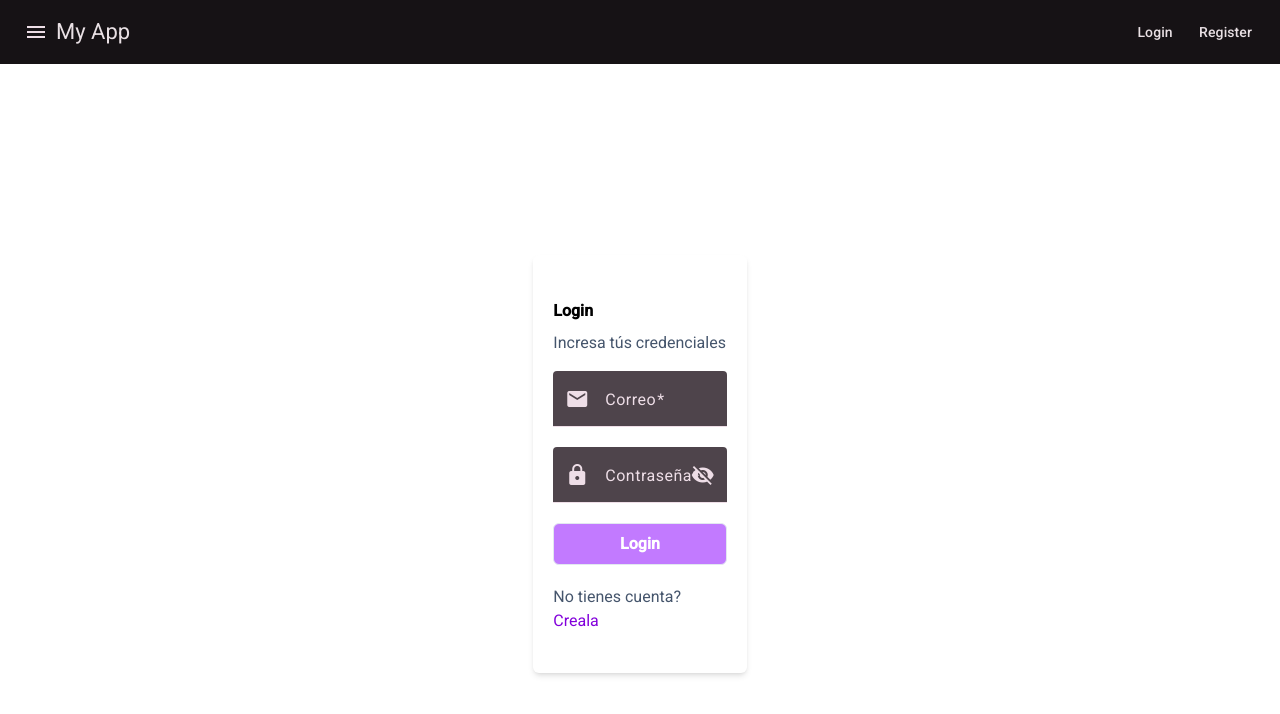
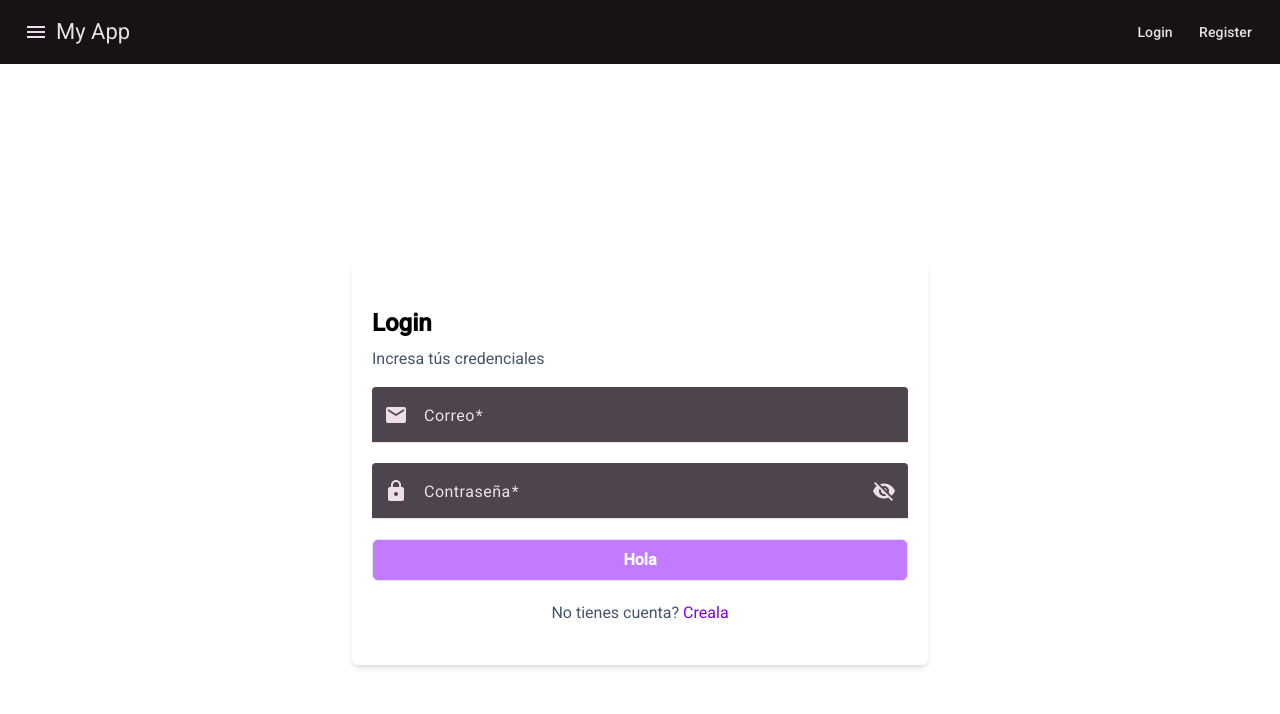
Before and after one commit to isaacrdmc/Frontend-Angular-Tutorial, an Angular app: page /login in a window 1280 px wide. Shown: the top 714 px of the page. Built offline with nearby package versions, Linux system fonts and the light colour scheme; no server answers.

Commit message:
Ya almacena el token y esta bien conectado con la API, ahora falta el panel de los usuarios

```diff
--- a/package.json
+++ b/package.json
@@ -25,6 +25,7 @@
     "@angular/ssr": "^19.1.7",
     "@tailwindcss/postcss": "^4.1.11",
     "express": "^4.18.2",
+    "jwt-decode": "^4.0.0",
     "postcss": "^8.5.6",
     "rxjs": "~7.8.0",
     "tslib": "^2.3.0",
--- a/src/app/app.config.ts
+++ b/src/app/app.config.ts
@@ -4,6 +4,17 @@ import { provideRouter } from '@angular/router';
 import { routes } from './app.routes';
 import { provideClientHydration, withEventReplay } from '@angular/platform-browser';
 
+import { provideAnimationsAsync } from '@angular/platform-browser/animations/async';
+import { provideHttpClient } from '@angular/common/http';
+
+
+
 export const appConfig: ApplicationConfig = {
-  providers: [provideZoneChangeDetection({ eventCoalescing: true }), provideRouter(routes), provideClientHydration(withEventReplay())]
+  providers: [
+    provideRouter(routes),    // * Configuramos el sistema de rutas de la Aplicación
+    provideHttpClient(),    // * Habilitamos el uso de HttpClient para poder hacer peticiones HTTP
+    provideAnimationsAsync(),    // * Activamos las animaciones de Angular
+    provideZoneChangeDetection({ eventCoalescing: true }),    // ? Mejoramos el rendimiento agrupando eventos similares
+    provideClientHydration(withEventReplay())    // ? Habilita SSR + CSR con soporte para repetir eventos del usuario
+  ]
 };
--- a/src/app/pages/login/login.component.html
+++ b/src/app/pages/login/login.component.html
@@ -1,14 +1,14 @@
-<div class="h-screen flex items-center justify-center">
-  <form [formGroup]="form" class="shadow-md rounded-md p-5 bg-white w-1/6">
+<div class="h-screen flex items-center justify-center px-4">
+  <form [formGroup]="form" (ngSubmit)="login()"
+    class="shadow-md rounded-md p-5 bg-white w-full max-w-md sm:max-w-lg md:max-w-xl">
     <div class="py-4">
-      <h1 class="font-bold py-2">
+      <h1 class="font-bold py-2 text-2xl">
         Login
       </h1>
       <h6 class="text-slate-600 text-base">
         Incresa tús credenciales
       </h6>
     </div>
-
 
     <!-- ? Sección del correo -->
     <mat-form-field appearance="fill" class="w-full">
@@ -17,16 +17,10 @@
       <mat-icon matPrefix>email</mat-icon>
     </mat-form-field>
 
-
     <!-- ? Sección de la contraseña -->
     <mat-form-field appearance="fill" class="w-full">
       <mat-label>Contraseña</mat-label>
-      <input
-        matInput
-        type="{{ hide ? 'password' : 'text' }}"
-        formControlName="password"
-        placeholder="Password"
-      />
+      <input matInput type="{{ hide ? 'password' : 'text' }}" formControlName="password" placeholder="Password" />
       <mat-icon matPrefix>lock</mat-icon>
       <mat-icon (click)="hide = !hide" matSuffix>
         {{ hide ? 'visibility_off' : 'visibility' }}
@@ -34,17 +28,14 @@
     </mat-form-field>
 
     <!-- ? Botón para enviar -->
-    <button
-      type="submit"
-      [disabled]="!form.valid"
-      class="w-full border border-slate-200 rounded-md disabled:bg-purple-400 py-2 px-3 bg-purple-700 text-white font-bold"
-    >
-      Login
+    <button type="submit" [disabled]="!form.valid"
+      class="w-full border border-slate-200 rounded-md disabled:bg-purple-400 py-2 px-3 bg-purple-700 text-white font-bold">
+      Hola
     </button>
 
-    <div class="my-5">
+    <div class="my-5 text-center">
       <span class="text-slate-600">No tienes cuenta?</span>
-      <a class="text-purple-700" [routerLink]="['/register']">  Creala</a>
+      <a class="text-purple-700 ml-1" [routerLink]="['/register']">Creala</a>
     </div>
   </form>
 </div>
--- a/src/app/pages/login/login.component.ts
+++ b/src/app/pages/login/login.component.ts
@@ -10,6 +10,7 @@ import { MatInputModule } from '@angular/material/input';
 import { Router, RouterLink } from '@angular/router';
 // import { AuthService } from '../../services/auth.service';
 import { MatSnackBar, MatSnackBarModule } from '@angular/material/snack-bar';
+import { AuthService } from '../../services/auth.service';
 
 
 @Component({
@@ -31,9 +32,35 @@ import { MatSnackBar, MatSnackBarModule } from '@angular/material/snack-bar';
 export class LoginComponent implements OnInit {
 
   // *
+  authService = inject(AuthService);
+  matSnackBar = inject(MatSnackBar);
+  router = inject(Router);
+
+  // *
   hide = true;
   form!: FormGroup;
   fb = inject(FormBuilder);
+
+
+  // ?
+  login() {
+    this.authService.login(this.form.value).subscribe({
+      next: (response) => {
+        this.matSnackBar.open(response.message, 'Close', {
+          duration: 5000,
+          horizontalPosition: 'center',
+        });
+        this.router.navigate(['/']);
+      },
+      error: (error) => {
+        this.matSnackBar.open(error.error.message, 'Close', {
+          duration: 5000,
+          horizontalPosition: 'center',
+        });
+      },
+    });
+  }
+
 
 
   ngOnInit(): void {
--- a/src/app/services/auth.service.ts
+++ b/src/app/services/auth.service.ts
@@ -24,10 +24,11 @@ export class AuthService {
   constructor(private http: HttpClient) { }
 
 
+
   // ?Metodo para iniciar sesión
   login(data: LoginRequest): Observable<AuthResponse> {
     return this.http
-    .post<AuthResponse>(`${this.apiUrl}account/login`, data)
+    .post<AuthResponse>(`${this.apiUrl}Account/login`, data)
     .pipe(
       map((response) => {
 
--- a/src/environments/environment.ts
+++ b/src/environments/environment.development.ts
@@ -1,9 +1,5 @@
-
-
-
-// ? Archivo de configuración del entorno de desarrollo
 export const environment = {
   production: false,
-  apiUrl: 'http://localhost:5000/api/',
-  // apiUrl: 'https://localhost:5000/api/',
-}
+  // apiUrl: 'http://localhost:5000/api/',
+  apiUrl: 'https://localhost:5000/api/',
+};
```
Also changed, not shown: 1 other file (tests, documents, lock files or other folders).
